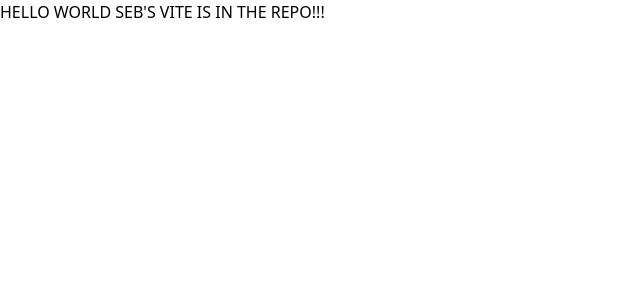
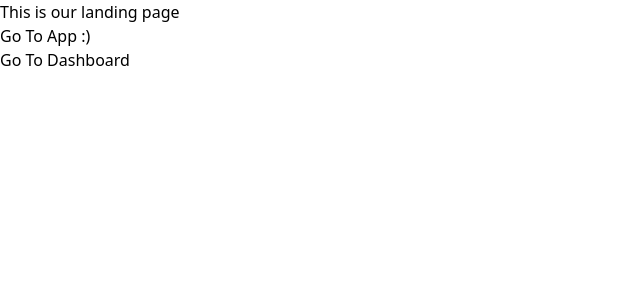
Before and after one commit to ethanJlab/shell_hacks_2023, a React (Vite) app: page / in a window 1280 px wide. Shown: the top 300 px of the page, without its empty margins (0-640 px from the left). Built offline with nearby package versions, Linux system fonts and the light colour scheme.

Commit message:
Added Routing to the project

```diff
--- a/src/main.tsx
+++ b/src/main.tsx
@@ -1,10 +1,30 @@
 import React from 'react'
 import ReactDOM from 'react-dom/client'
+import{createBrowserRouter,RouterProvider} from 'react-router-dom'
 import App from './App.tsx'
 import './index.css'
+import LandingPage from './pages/Landing.tsx'
+import DashboardPage from './pages/Dashboard.tsx'
+
+const kevsRouter = createBrowserRouter([
+  {
+    path:"/",
+    element: <LandingPage/>,
+  },
+
+  {
+    path:"/App",
+    element:<App/>
+  },
+
+  {
+    path:"/Dashboard",
+    element: <DashboardPage/>
+  }
+])
 
 ReactDOM.createRoot(document.getElementById('root')!).render(
   <React.StrictMode>
-    <App />
+    <RouterProvider router={kevsRouter}/>
   </React.StrictMode>,
 )
--- /dev/null
+++ b/src/pages/Dashboard.tsx
@@ -0,0 +1,9 @@
+
+export default function DashboardPage():React.ReactElement{
+
+    return(
+        <div>
+            <p>This is the Dashboard Page</p>
+        </div>
+    )
+}
--- /dev/null
+++ b/src/pages/Landing.tsx
@@ -0,0 +1,18 @@
+import{ ReactElement } from "react";
+import {Link} from 'react-router-dom'
+
+export default function LandingPage():ReactElement{
+
+    const routeToApp = () => {
+
+    }
+    return(
+        <div>
+            <p>This is our landing page</p>
+
+            <a><Link to={"/App"}> Go To App :)</Link></a>
+            <br/>
+            <a><Link to={"/Dashboard"}>Go To Dashboard</Link></a>
+        </div>
+    )
+}
```
